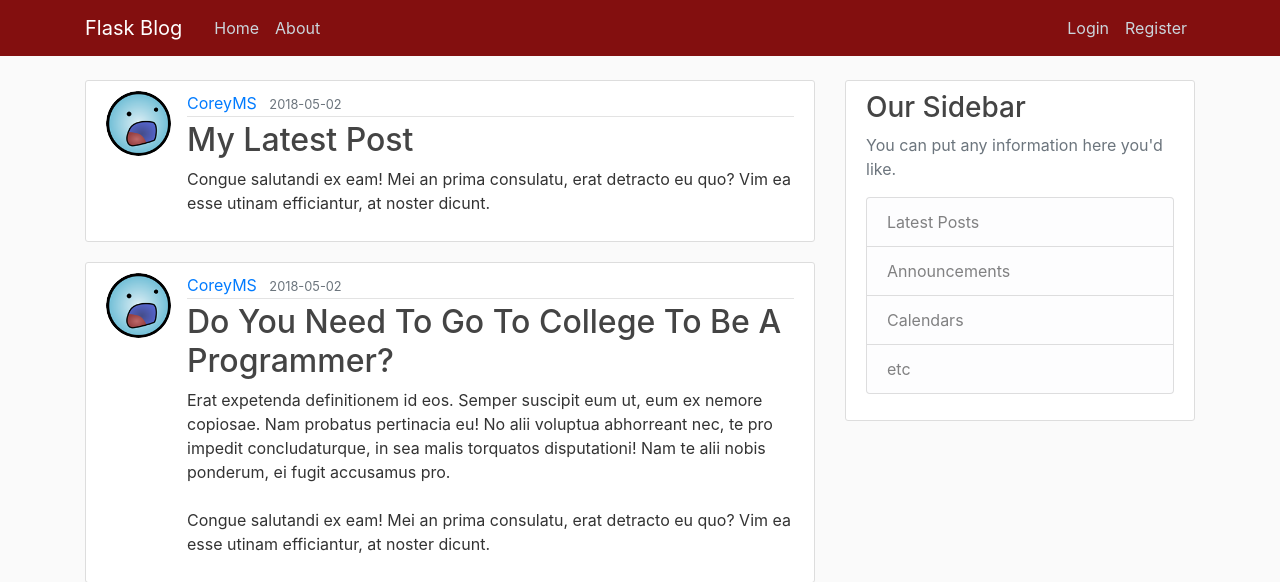
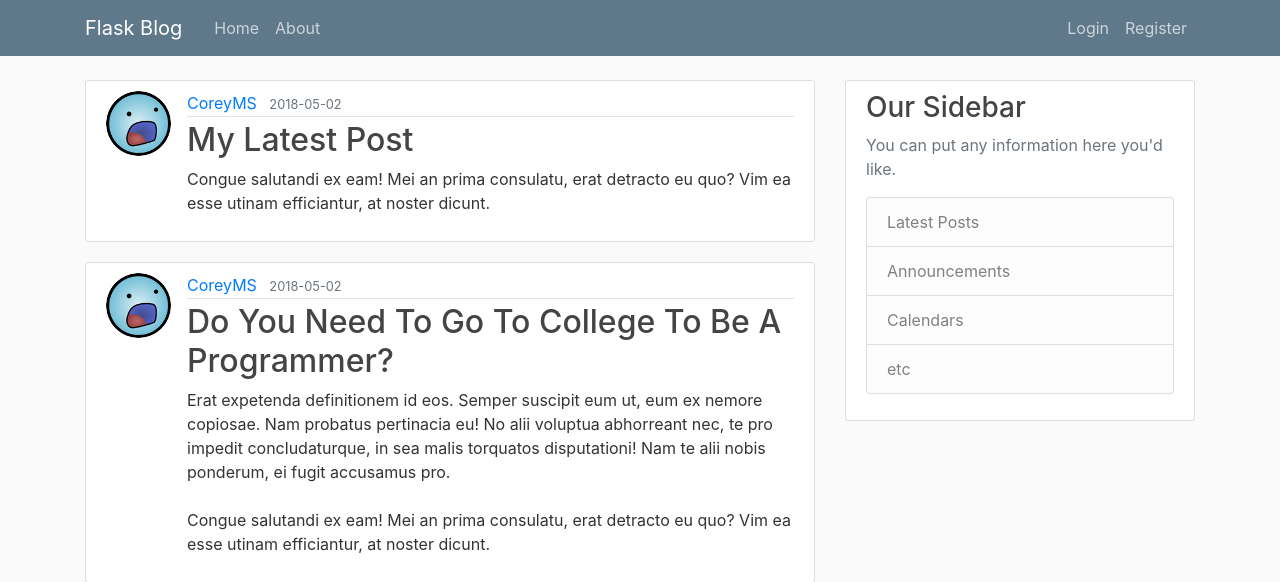
Before and after one commit to MarkVictorio/TBARecomenderSys-Flask, a Flask app: page / in a window 1280 px wide. Shown: the top 582 px of the page. Run offline with Flask 2, Linux system fonts and the light colour scheme; data comes from the database, SQL or seed files in the repository; some libraries are stand-ins or nearby versions.

Commit message:
trying-stuff

```diff
--- a/flaskblog/static/main.css
+++ b/flaskblog/static/main.css
@@ -9,7 +9,7 @@ h1, h2, h3, h4, h5, h6 {
 }
 
 .bg-steel {
-  background-color: #830f0f;
+  background-color: #5f788a;
 }
 
 .site-header .navbar-nav .nav-link {
```
